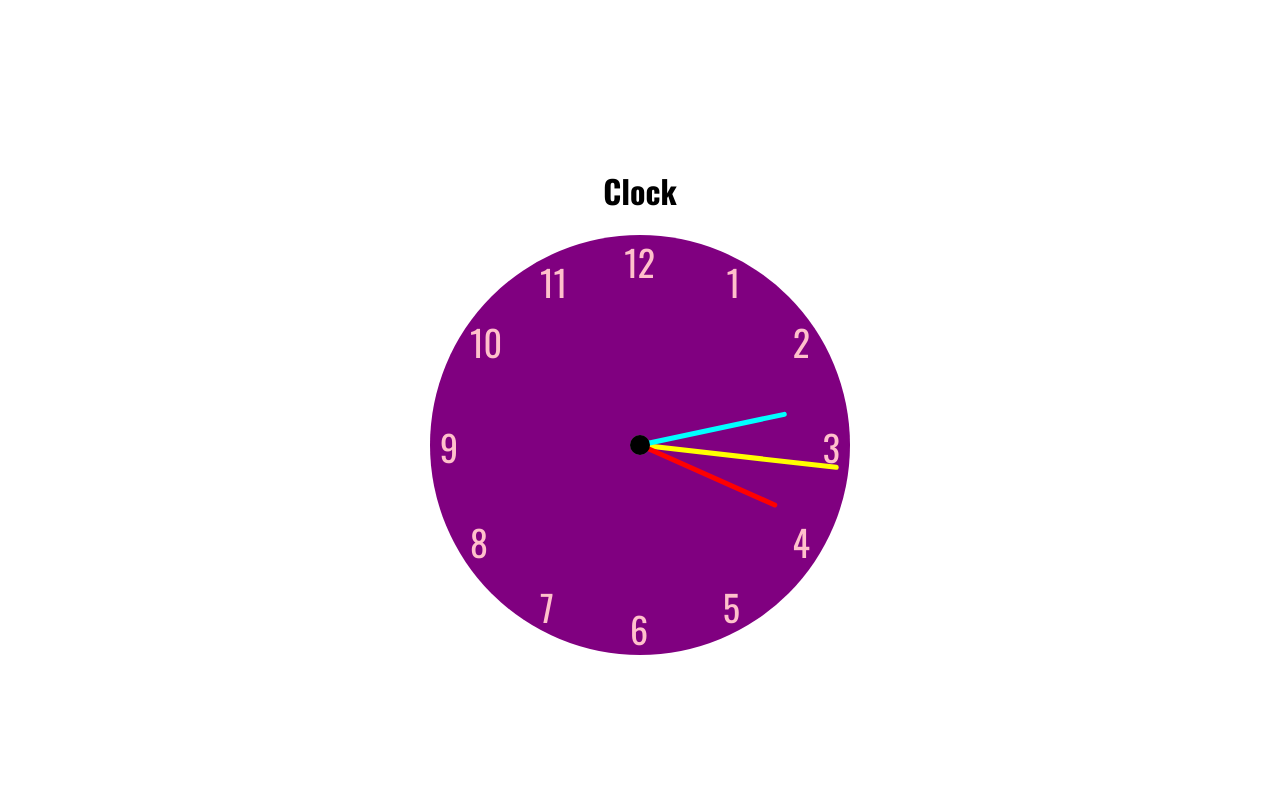
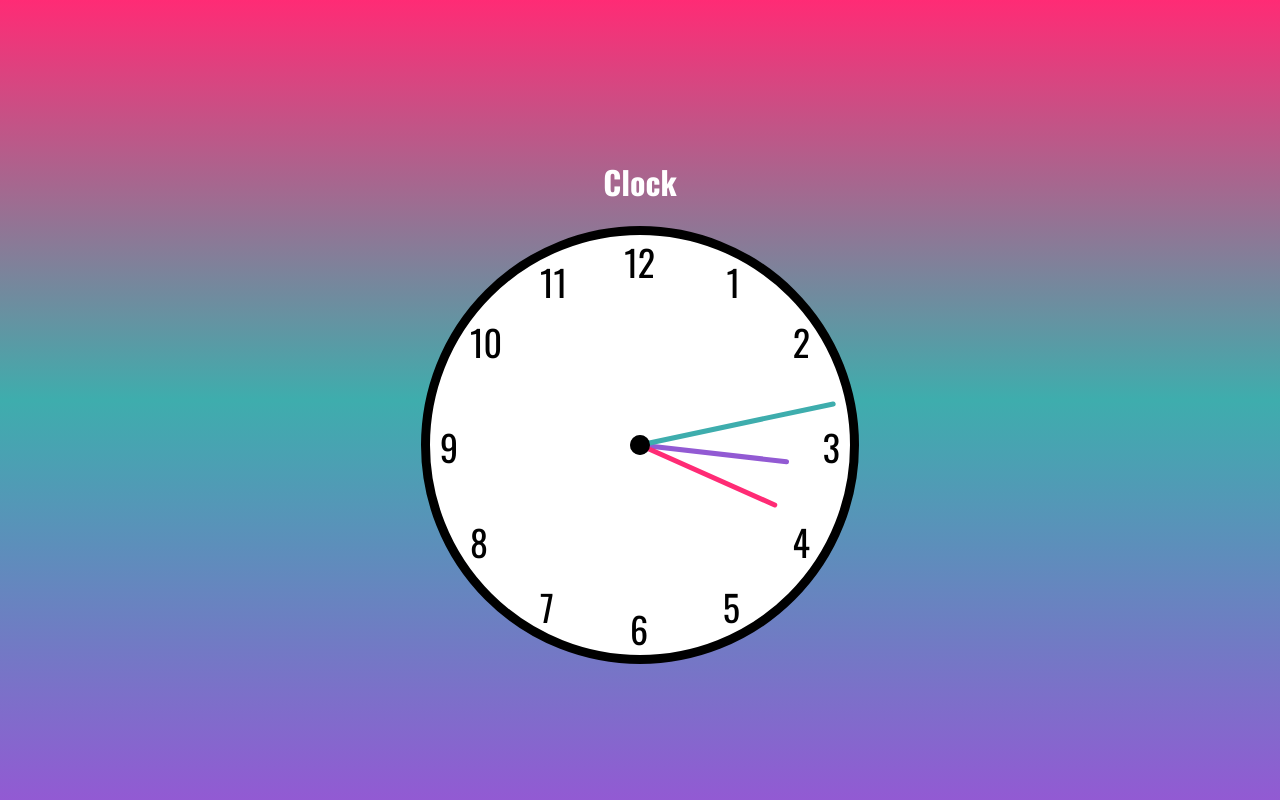
Before and after one commit to jmadarang87/Clock, a PHP site: page / in a window 1280 px wide. Run offline with PHP 8.4, Linux system fonts and the light colour scheme.

Commit message:
updated colors

```diff
--- a/style.css
+++ b/style.css
@@ -12,15 +12,18 @@ body {
     justify-content: center;
     height: 100vh;
     margin:0;
+    background-image: linear-gradient( rgb(255, 43, 117), rgb(62, 173, 173), rgb(146, 90, 211));
+    color: white;
 }
 
 .clock {
-    background-color: purple;
+    background-color: white;
     padding: 200px;
     border-radius: 50%;
     display: flex;
     justify-content: center;
     align-items: center;
+    border: 9px solid black;
 }
 
 .clock-center {
@@ -40,9 +43,9 @@ body {
 
 #hour-hand {
     --hh-degrees: 0deg;
-    background-color: yellow;
+    background-color: rgb(146, 90, 211);
     width: 5px;
-    height: 200px;
+    height: 150px;
     bottom: 50%;
     left: 50%;
     transform: translateX(-50%) rotate(var(--hh-degrees));
@@ -54,9 +57,9 @@ body {
 
 #minute-hand {
     --mh-degrees: 0;
-    background-color: cyan;
+    background-color: rgb(62, 173, 173);
     width: 5px;
-    height: 150px;
+    height: 200px;
     bottom: 50%;
     left: 50%;
     transform: translateX(-50%) rotate(var(--mh-degrees));
@@ -70,7 +73,7 @@ body {
     --sh-degrees: 0;
     width: 5px;
     height: 150px;
-    background-color: red;
+    background-color: rgb(255, 43, 117);
     position: absolute;
     bottom: 50%;
     left: 50%;
@@ -94,7 +97,7 @@ body {
 } */
 
 .clock-numbers {
-    color: pink;
+    color: black;
     font-size: 36px;
     width: 20px;
     height: 20px;
```
